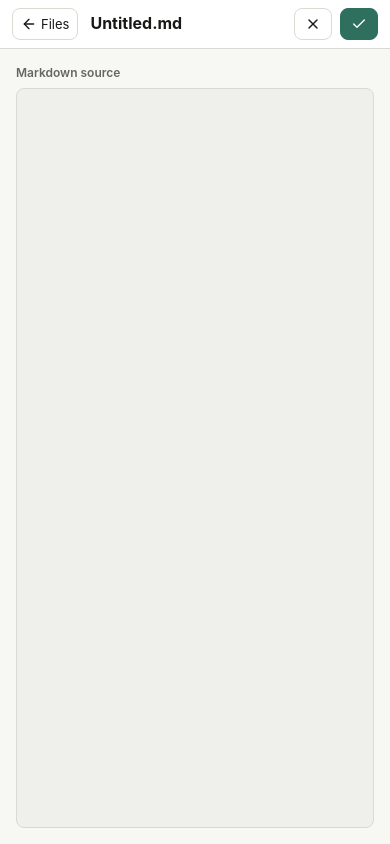
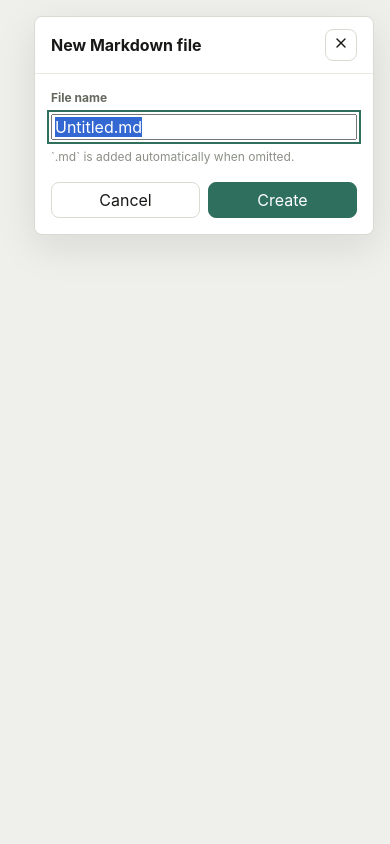
Before and after one commit to jaymunsh/mding-app, a React (Vite) app: page / in a window 390 px wide. Both pictures are taken after a click on the button 88 px from the left and 82 px from the top of the page. Built offline with nearby package versions, Linux system fonts and the light colour scheme.

Commit message:
feat: refine workspace tree interactions

```diff
--- a/src/app/workspaceActions.ts
+++ b/src/app/workspaceActions.ts
@@ -18,6 +18,7 @@ type ItemRequest = {
   readonly nodes: readonly WorkspaceNode[]
   readonly selectedId: NodeId | null
   readonly kind: NodeKind
+  readonly name?: string | undefined
 }
 
 type MoveRequest = {
@@ -108,7 +109,8 @@ export async function saveSelectedDocument(
 
 export async function createItem(request: ItemRequest): Promise<void> {
   const parentId = getFolderTarget(request.nodes, request.selectedId)
-  const baseName = request.kind === NodeKind.File ? "Untitled.md" : "Folder"
+  const baseName =
+    request.kind === NodeKind.File ? normalizeMarkdownFileName(request.name) : "Folder"
   const name = uniqueName(request.nodes, parentId, baseName)
   const now = Date.now()
   const id = createNodeId()
@@ -139,6 +141,15 @@ export async function createItem(request: ItemRequest): Promise<void> {
       errorMessage: null,
     }))
   })
+}
+
+function normalizeMarkdownFileName(name: string | undefined): string {
+  const trimmedName = name?.trim() ?? ""
+  if (trimmedName.length === 0) {
+    return "Untitled.md"
+  }
+
+  return trimmedName.toLowerCase().endsWith(".md") ? trimmedName : `${trimmedName}.md`
 }
 
 export async function renameSelected(
--- a/src/app/workspaceController.ts
+++ b/src/app/workspaceController.ts
@@ -42,7 +42,7 @@ export type WorkspaceController = {
   readonly cancelEditing: () => void
   readonly updateEditBuffer: (value: string) => void
   readonly saveSelectedDocument: () => Promise<void>
-  readonly createFile: () => Promise<void>
+  readonly createFile: (name?: string) => Promise<void>
   readonly createFolder: () => Promise<void>
   readonly renameSelected: (name: string) => Promise<void>
   readonly deleteSelected: () => Promise<void>
@@ -113,13 +113,14 @@ export function useWorkspaceController(): WorkspaceController {
     updateEditBuffer: (value) => setState((current) => ({ ...current, editBuffer: value })),
     saveSelectedDocument: () =>
       saveSelectedDocument(repository, setState, state.selectedDocument, state.editBuffer),
-    createFile: () =>
+    createFile: (name) =>
       createItem({
         repository,
         setState,
         nodes: state.nodes,
         selectedId: state.selectedId,
         kind: NodeKind.File,
+        name,
       }),
     createFolder: () =>
       createItem({
--- a/src/styles/app.css
+++ b/src/styles/app.css
@@ -190,17 +190,24 @@ img.brand-mark {
   object-fit: cover;
 }
 
+.brand-title-row {
+  display: flex;
+  align-items: baseline;
+  gap: var(--space-2);
+}
+
 .brand strong,
-.brand span {
+.brand-subtitle {
   display: block;
 }
 
-.brand span {
+.brand-subtitle {
   color: var(--text-secondary);
   font-size: 12px;
 }
 
 .toolbar-group,
+.topbar-controls,
 .document-actions,
 .tree-actions {
   display: flex;
@@ -253,7 +260,7 @@ img.brand-mark {
   flex: 0 0 auto;
   color: var(--text-tertiary);
   font-size: 12px;
-  font-weight: 650;
+  font-weight: 600;
   line-height: 1;
   white-space: nowrap;
 }
@@ -328,7 +335,7 @@ img.brand-mark {
   flex: 1;
 }
 
-.help-overlay {
+.modal-overlay {
   position: fixed;
   inset: 0;
   z-index: 100;
@@ -337,7 +344,7 @@ img.brand-mark {
   padding: calc(var(--space-4) + env(safe-area-inset-top)) var(--space-4) var(--space-4);
 }
 
-.help-backdrop {
+.modal-backdrop {
   position: fixed;
   inset: 0;
   width: 100%;
@@ -348,15 +355,82 @@ img.brand-mark {
   background: color-mix(in srgb, var(--surface-primary) 52%, transparent);
 }
 
-.help-backdrop:hover {
+.modal-backdrop:hover {
   border: 0;
   background: color-mix(in srgb, var(--surface-primary) 52%, transparent);
+}
+
+.name-dialog {
+  position: relative;
+  z-index: 1;
+  width: min(340px, calc(100vw - var(--space-8)));
+  border: 1px solid var(--border-default);
+  border-radius: 8px;
+  color: var(--text-primary);
+  background: var(--surface-elevated);
+  box-shadow: 0 12px 40px color-mix(in srgb, var(--text-primary) 10%, transparent);
+}
+
+.name-dialog-header {
+  display: flex;
+  align-items: center;
+  justify-content: space-between;
+  gap: var(--space-3);
+  padding: var(--space-3) var(--space-4);
+  border-bottom: 1px solid var(--border-subtle);
+}
+
+.name-dialog-header h2 {
+  margin: 0;
+  font-size: 16px;
+  line-height: 1.4;
+}
+
+.name-dialog-header button {
+  width: 32px;
+  min-width: 32px;
+  min-height: 32px;
+  padding: 0;
+}
+
+.name-dialog-form {
+  display: grid;
+  gap: var(--space-2);
+  padding: var(--space-4);
+}
+
+.name-dialog-form label {
+  color: var(--text-secondary);
+  font-size: 12px;
+  font-weight: 700;
+  line-height: 1.35;
+}
+
+.name-dialog-form input {
+  width: 100%;
+}
+
+.name-dialog-form p {
+  margin: 0;
+  color: var(--text-tertiary);
+  font-size: 12px;
+  line-height: 1.45;
+}
+
+.name-dialog-actions {
+  display: grid;
+  grid-template-columns: 1fr 1fr;
+  gap: var(--space-2);
+  margin-top: var(--space-2);
 }
 
 .help-dialog {
   position: relative;
   z-index: 1;
-  width: min(360px, calc(100vw - var(--space-8)));
+  display: flex;
+  width: min(420px, calc(100vw - var(--space-8)));
+  max-height: calc(100dvh - var(--space-8) - env(safe-area-inset-top));
+  flex-direction: column;
   border: 1px solid var(--border-default);
   border-radius: 8px;
   color: var(--text-primary);
@@ -386,22 +460,41 @@ img.brand-mark {
   padding: 0;
 }
 
-.help-list {
+.help-content {
+  overflow: auto;
+  padding: var(--space-4) var(--space-4) var(--space-3);
+}
+
+.help-section + .help-section {
+  margin-top: var(--space-4);
+}
+
+.help-section h3 {
   margin: 0;
-  padding: var(--space-4) var(--space-5) var(--space-3) var(--space-6);
+  color: var(--text-secondary);
+  font-size: 12px;
+  font-weight: 700;
+  line-height: 1.35;
+  text-transform: uppercase;
+}
+
+.help-section ul {
+  margin: var(--space-2) 0 0;
+  padding-left: var(--space-5);
   color: var(--text-primary);
   font-size: 14px;
   line-height: 1.55;
 }
 
-.help-list li + li {
+.help-section li + li {
   margin-top: var(--space-2);
 }
 
 .help-note {
   margin: 0;
-  padding: 0 var(--space-4) var(--space-4);
+  padding: var(--space-3) var(--space-4) var(--space-4);
   color: var(--text-secondary);
+  border-top: 1px solid var(--border-subtle);
   font-size: 12px;
   line-height: 1.45;
 }
@@ -494,11 +587,8 @@ img.brand-mark {
   border-bottom: 1px solid var(--border-subtle);
 }
 
-.tree-node:last-child {
-  border-bottom: 0;
-}
-
 .tree-row {
+  position: relative;
   display: grid;
   grid-template-columns: 16px 18px minmax(0, 1fr);
   width: 100%;
@@ -509,6 +599,10 @@ img.brand-mark {
   border-radius: 0;
   background: transparent;
   text-align: left;
+}
+
+.tree-node.folder-node.has-children > .tree-row {
+  border-bottom: 1px solid var(--border-subtle);
 }
 
 .tree-row:disabled {
@@ -552,6 +646,16 @@ img.brand-mark {
 
 .disclosure {
   transition: transform 120ms ease-out;
+}
+
+.root-marker {
+  display: inline-flex;
+  align-items: center;
+  justify-content: center;
+  color: var(--text-tertiary);
+  font-size: 10px;
+  font-weight: 650;
+  line-height: 1;
 }
 
 .disclosure.open {
@@ -968,14 +1072,14 @@ details.markdown-callout > summary::marker {
     padding-bottom: var(--space-1);
   }
 
+  .topbar-controls {
+    position: absolute;
+    top: calc(var(--space-3) + env(safe-area-inset-top));
+    right: var(--space-4);
+  }
+
   .toolbar-button span {
     display: none;
-  }
-
-  .app-version {
-    position: fixed;
-    top: calc(var(--space-3) + env(safe-area-inset-top));
-    right: var(--space-4);
   }
 
   .workspace-frame {
--- a/src/ui/App.tsx
+++ b/src/ui/App.tsx
@@ -11,7 +11,7 @@ import {
   Upload,
   X,
 } from "lucide-react"
-import { useEffect, useRef, useState } from "react"
+import { type RefObject, useEffect, useRef, useState } from "react"
 import {
   applyThemePreference,
   readThemePreference,
@@ -22,19 +22,42 @@ import { useWorkspaceController } from "../app/workspaceController"
 import { DocumentPane } from "./DocumentPane"
 import { FileTree } from "./FileTree"
 
-const APP_VERSION = "v0.5"
+const APP_VERSION = "v0.6"
 
 export function App() {
   const workspace = useWorkspaceController()
   const documentInputRef = useRef<HTMLInputElement>(null)
   const workspaceInputRef = useRef<HTMLInputElement>(null)
+  const newFileInputRef = useRef<HTMLInputElement>(null)
   const [themePreference, setThemePreference] = useState(readThemePreference)
   const [isHelpOpen, setIsHelpOpen] = useState(false)
+  const [isCreateFileOpen, setIsCreateFileOpen] = useState(false)
+  const [newFileName, setNewFileName] = useState("Untitled.md")
 
   useEffect(() => {
     applyThemePreference(themePreference)
     saveThemePreference(themePreference)
   }, [themePreference])
+
+  useEffect(() => {
+    if (isCreateFileOpen) {
+      newFileInputRef.current?.focus()
+      newFileInputRef.current?.select()
+    }
+  }, [isCreateFileOpen])
+
+  function openCreateFileDialog(): void {
+    setNewFileName("Untitled.md")
+    setIsCreateFileOpen(true)
+  }
+
+  function submitCreateFile(): void {
+    const trimmedName = newFileName.trim()
+    if (trimmedName.length === 0) {
+      return
+    }
+    void workspace.createFile(trimmedName).then(() => setIsCreateFileOpen(false))
+  }
 
   return (
     <div className={`app-shell screen-${workspace.screen}`}>
@@ -42,8 +65,11 @@ export function App() {
         <div className="brand">
           <img className="brand-mark" src="/icons/icon.svg" alt="" aria-hidden="true" />
           <div>
-            <strong>mding</strong>
-            <span>
+            <div className="brand-title-row">
+              <strong>mding</strong>
+              <span className="app-version">{APP_VERSION}</span>
+            </div>
+            <span className="brand-subtitle">
               {workspace.storagePersisted ? "persistent local storage" : "local workspace"}
             </span>
           </div>
@@ -61,7 +87,7 @@ export function App() {
           <button
             className="toolbar-button"
             type="button"
-            onClick={workspace.createFile}
+            onClick={openCreateFileDialog}
             aria-label="File"
           >
             <FilePlus2 size={17} aria-hidden="true" />
@@ -103,6 +129,8 @@ export function App() {
             <CircleHelp size={17} aria-hidden="true" />
             <span>Guide</span>
           </button>
+        </div>
+        <div className="topbar-controls">
           <fieldset className="theme-switcher">
             <legend>Theme</legend>
             <button
@@ -133,7 +161,6 @@ export function App() {
               <Moon size={16} aria-hidden="true" />
             </button>
           </fieldset>
-          <span className="app-version">{APP_VERSION}</span>
         </div>
       </header>
 
@@ -185,14 +212,86 @@ export function App() {
         }}
       />
       {isHelpOpen ? <HelpDialog onClose={() => setIsHelpOpen(false)} /> : null}
+      {isCreateFileOpen ? (
+        <CreateFileDialog
+          inputRef={newFileInputRef}
+          name={newFileName}
+          onNameChange={setNewFileName}
+          onCancel={() => setIsCreateFileOpen(false)}
+          onCreate={submitCreateFile}
+        />
+      ) : null}
+    </div>
+  )
+}
+
+type CreateFileDialogProps = {
+  readonly inputRef: RefObject<HTMLInputElement | null>
+  readonly name: string
+  readonly onNameChange: (name: string) => void
+  readonly onCancel: () => void
+  readonly onCreate: () => void
+}
+
+function CreateFileDialog({
+  inputRef,
+  name,
+  onNameChange,
+  onCancel,
+  onCreate,
+}: CreateFileDialogProps) {
+  const canCreate = name.trim().length > 0
+
+  return (
+    <div className="modal-overlay">
+      <button className="modal-backdrop" type="button" onClick={onCancel} aria-label="Cancel" />
+      <section
+        className="name-dialog"
+        role="dialog"
+        aria-modal="true"
+        aria-labelledby="new-file-title"
+      >
+        <header className="name-dialog-header">
+          <h2 id="new-file-title">New Markdown file</h2>
+          <button type="button" onClick={onCancel} aria-label="Cancel">
+            <X size={16} aria-hidden="true" />
+          </button>
+        </header>
+        <form
+          className="name-dialog-form"
+          onSubmit={(event) => {
+            event.preventDefault()
+            onCreate()
+          }}
+        >
+          <label htmlFor="new-file-name">File name</label>
+          <input
+            id="new-file-name"
+            ref={inputRef}
+            type="text"
+            value={name}
+            placeholder="Notes.md"
+            onChange={(event) => onNameChange(event.currentTarget.value)}
+          />
+          <p>`.md` is added automatically when omitted.</p>
+          <div className="name-dialog-actions">
+            <button type="button" onClick={onCancel}>
+              Cancel
+            </button>
+            <button className="primary" type="submit" disabled={!canCreate}>
+              Create
+            </button>
+          </div>
+        </form>
+      </section>
     </div>
   )
 }
 
 function HelpDialog({ onClose }: { readonly onClose: () => void }) {
   return (
-    <div className="help-overlay">
-      <button className="help-backdrop" type="button" onClick={onClose} aria-label="Close guide" />
+    <div className="modal-overlay help-overlay">
+      <button className="modal-backdrop" type="button" onClick={onClose} aria-label="Close guide" />
       <section className="help-dialog" role="dialog" aria-modal="true" aria-labelledby="help-title">
         <header className="help-header">
           <h2 id="help-title">Quick guide</h2>
@@ -200,13 +299,42 @@ function HelpDialog({ onClose }: { readonly onClose: () => void }) {
             <X size={16} aria-hidden="true" />
           </button>
         </header>
-        <ul className="help-list">
-          <li>Create folders and Markdown files from the toolbar.</li>
-          <li>Import Markdown, HTML, or a backup zip from your device.</li>
-          <li>Open a file to preview it, then use Edit for Markdown source.</li>
-          <li>Use Backup regularly before clearing browser data or reinstalling.</li>
-        </ul>
-        <p className="help-note">All workspace data stays in this browser app storage.</p>
+        <div className="help-content">
+          <section className="help-section">
+            <h3>Write</h3>
+            <ul>
+              <li>Create folders and Markdown files from the top toolbar.</li>
+              <li>Open a Markdown file to preview it, then use Edit to change the source.</li>
+              <li>Manage mode enables rename, move, and delete actions.</li>
+            </ul>
+          </section>
+          <section className="help-section">
+            <h3>Preview</h3>
+            <ul>
+              <li>
+                Markdown supports tables, task lists, callouts, code blocks, Mermaid, and images by
+                URL.
+              </li>
+              <li>HTML files are preview-only and keep their own layout inside the viewer.</li>
+              <li>Zoom controls change the document scale without changing the saved file.</li>
+            </ul>
+          </section>
+          <section className="help-section">
+            <h3>Backup</h3>
+            <ul>
+              <li>Workspace data is stored in this browser or installed PWA.</li>
+              <li>
+                Backup exports a zip you can import again on iOS, iPadOS, macOS, or another browser.
+              </li>
+              <li>
+                Back up before clearing site data, reinstalling the app, or switching devices.
+              </li>
+            </ul>
+          </section>
+        </div>
+        <p className="help-note">
+          Images are not stored locally; keep important image files or URLs separately.
+        </p>
       </section>
     </div>
   )
--- a/src/ui/FileTree.tsx
+++ b/src/ui/FileTree.tsx
@@ -168,24 +168,26 @@ function TreeRow({
 }: TreeRowProps) {
   const [expanded, setExpanded] = useState(true)
   const isSelected = workspace.selectedNode?.id === node.id
+  const isFolder = node.kind === NodeKind.Folder
+  const isRootFile = node.kind === NodeKind.File && depth === 0
   const hasChildren = node.children.length > 0
-  const padding = `${12 + depth * 14}px`
+  const padding = `${12 + depth * 18}px`
   const canMoveHere = isChoosingMoveTarget && canUseMoveTarget(node, selectedTreeNode)
 
   return (
-    <div className="tree-node">
+    <div className={treeNodeClassName(node.kind, hasChildren)}>
       <button
         className={treeRowClassName(isSelected, canMoveHere)}
         type="button"
         style={{ paddingLeft: padding }}
-        aria-expanded={node.kind === NodeKind.Folder && hasChildren ? expanded : undefined}
+        aria-expanded={isFolder ? expanded : undefined}
         disabled={isChoosingMoveTarget && !canMoveHere}
         onClick={() => {
           if (isChoosingMoveTarget) {
             void workspace.moveSelectedToFolder(node.id).then(onMoveDone)
             return
           }
-          if (node.kind === NodeKind.Folder && hasChildren) {
+          if (isFolder) {
             setExpanded((value) => !value)
           }
           if (isManaging) {
@@ -196,16 +198,20 @@ function TreeRow({
           void workspace.selectNode(node.id)
         }}
       >
-        {node.kind === NodeKind.Folder && hasChildren ? (
+        {isFolder ? (
           <ChevronRight
             className={expanded ? "disclosure open" : "disclosure"}
             size={15}
             aria-hidden="true"
           />
+        ) : isRootFile ? (
+          <span className="root-marker" aria-hidden="true">
+            √
+          </span>
         ) : (
           <span className="disclosure" />
         )}
-        {node.kind === NodeKind.Folder ? (
+        {isFolder ? (
           <Folder size={16} aria-hidden="true" />
         ) : (
           <FileText size={16} aria-hidden="true" />
@@ -236,6 +242,16 @@ function TreeRow({
   )
 }
 
+function treeNodeClassName(kind: NodeKind, hasChildren: boolean): string {
+  return [
+    "tree-node",
+    kind === NodeKind.Folder ? "folder-node" : "",
+    hasChildren ? "has-children" : "",
+  ]
+    .filter(Boolean)
+    .join(" ")
+}
+
 function treeRowClassName(isSelected: boolean, canMoveHere: boolean): string {
   return ["tree-row", isSelected ? "selected" : "", canMoveHere ? "move-target" : ""]
     .filter(Boolean)
```
